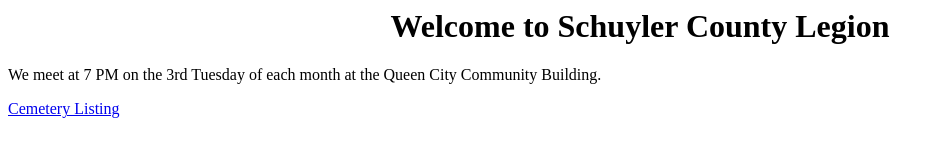
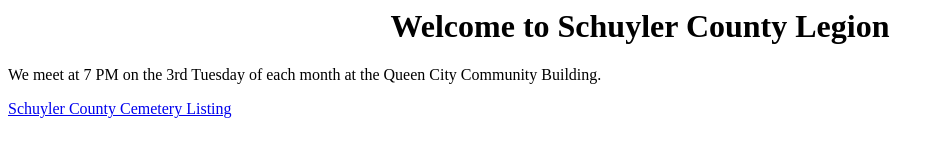
Before and after one commit to SCAL784/SCAL784.github.io, a plain HTML site: page index.html in a window 1280 px wide. Shown: the whole page, without its empty margins (0-945 px from the left). Drawn offline with Linux system fonts and the light colour scheme.

Commit message:
Update index.html

```diff
--- a/index.html
+++ b/index.html
@@ -8,6 +8,6 @@
 We meet at 7 PM on the 3rd Tuesday of each month at the Queen City Community Building.<br>
 
 <p>
-<a href="Cemetery/index.html">Cemetery Listing</a>
+<a href="Cemetery/index.html">Schuyler County Cemetery Listing</a>
 </body>
 </html>
```
